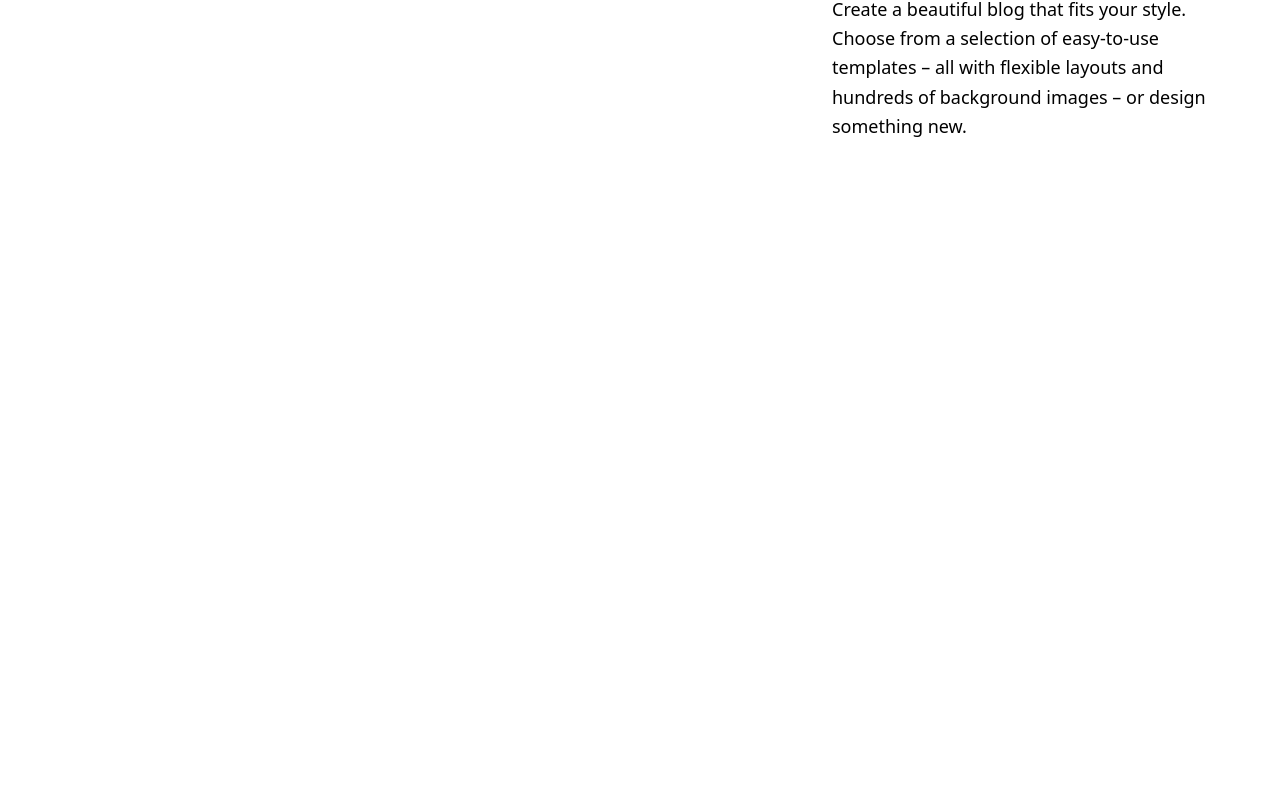
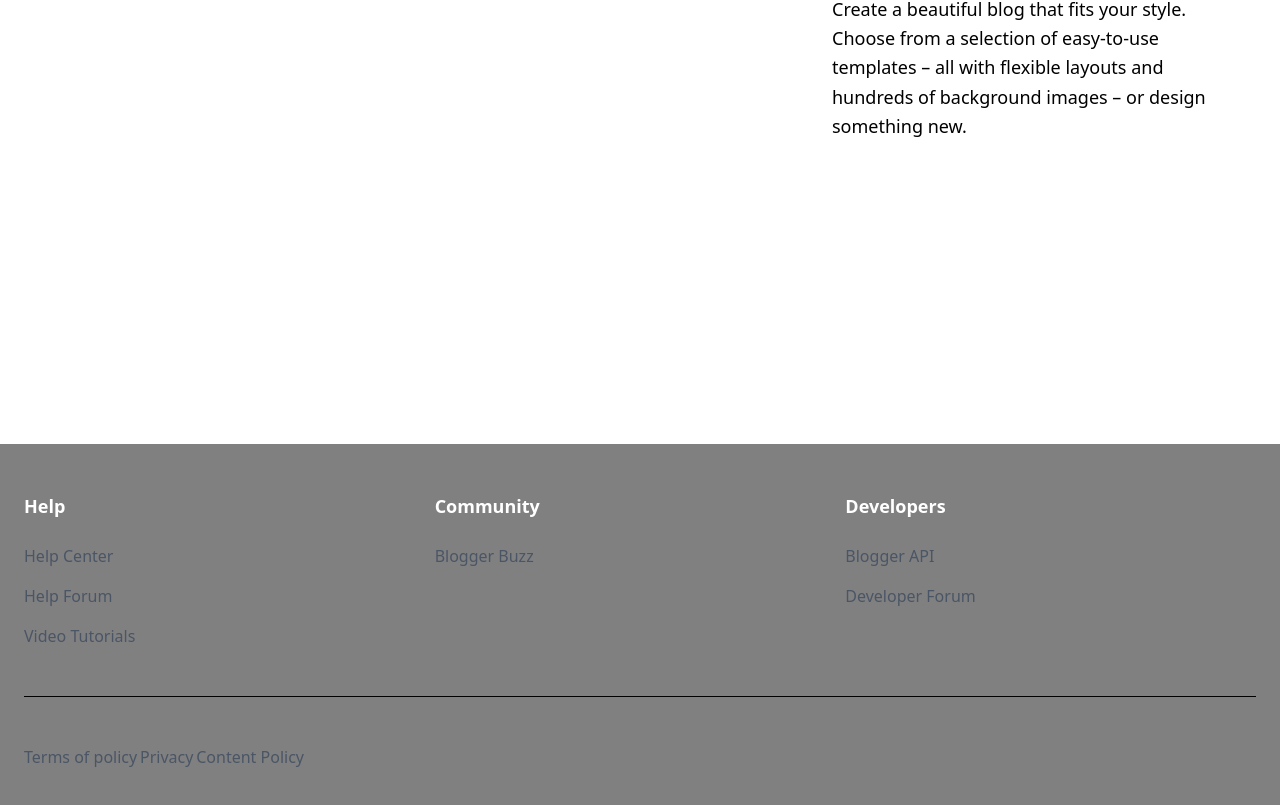
Before and after one commit to mhrjnrahul/Blog-app-with-express, a React (Vite) app in the folder client/: page / in a window 1280 px wide. Shown: the part 1156-1961 px from the top of the page. Before the commit the page ends 1600 px from the top, so only its background shows below. Built offline with nearby package versions, Linux system fonts and the light colour scheme.

Commit message:
footer compoennt setup

```diff
--- a/client/src/App.jsx
+++ b/client/src/App.jsx
@@ -2,6 +2,7 @@ import React from 'react'
 import Navbar from './components/Navbar'
 import Hero from './components/Hero'
 import Extra from './components/Extra'
+import Footer from './components/Footer'
 
 const App = () => {
   return (
@@ -9,6 +10,7 @@ const App = () => {
       <Navbar />
       <Hero />
       <Extra />
+      <Footer />
     </div>
   )
 }
--- /dev/null
+++ b/client/src/components/Footer.jsx
@@ -0,0 +1,47 @@
+import React from 'react'
+
+const Footer = () => {
+  return (
+    <footer className='bg-[#808080] text-gray-600 px-6 py-12'>
+        <div className='max-w-7xl mx-auto'>
+            <div className='grid grid-cols-1 md:grid-cols-3 mb-12'>
+                <div>
+                    <h3 className='text-white text-lg font-semibold mb-6'>Help</h3>
+                    <ul className='space-y-4'>
+                        <li className='hover:text-white'>Help Center</li>
+                        <li className='hover:text-white'>Help Forum</li>
+                        <li className='hover:text-white'>Video Tutorials</li>
+                    </ul>
+                </div>
+
+                <div >
+                    <h3 className='text-white text-lg font-semibold mb-6'>Community</h3>
+                    <ul className='space-y-4'>
+                        <li className='hover:text-white'>Blogger Buzz</li>
+                    </ul>
+                </div>
+
+                <div>
+                    <h3 className='text-white text-lg font-semibold mb-6'>Developers</h3>
+                    <ul className='space-y-4'>
+                        <li className='hover:text-white'>Blogger API</li>
+                        <li className='hover:text-white'>Developer Forum</li>
+                    </ul>
+                </div>
+            </div>
+
+            <div className='border-t border-black pt-8'></div>
+
+            <div className='mt-4'>
+                <div className='flex justify-between max-w-70 md:flex-row flex-col items-center'>
+                    <span>Terms of policy</span>
+                    <span>Privacy</span>
+                    <span>Content Policy</span>
+                </div>
+            </div>
+        </div>
+    </footer>
+  )
+}
+
+export default Footer
```
